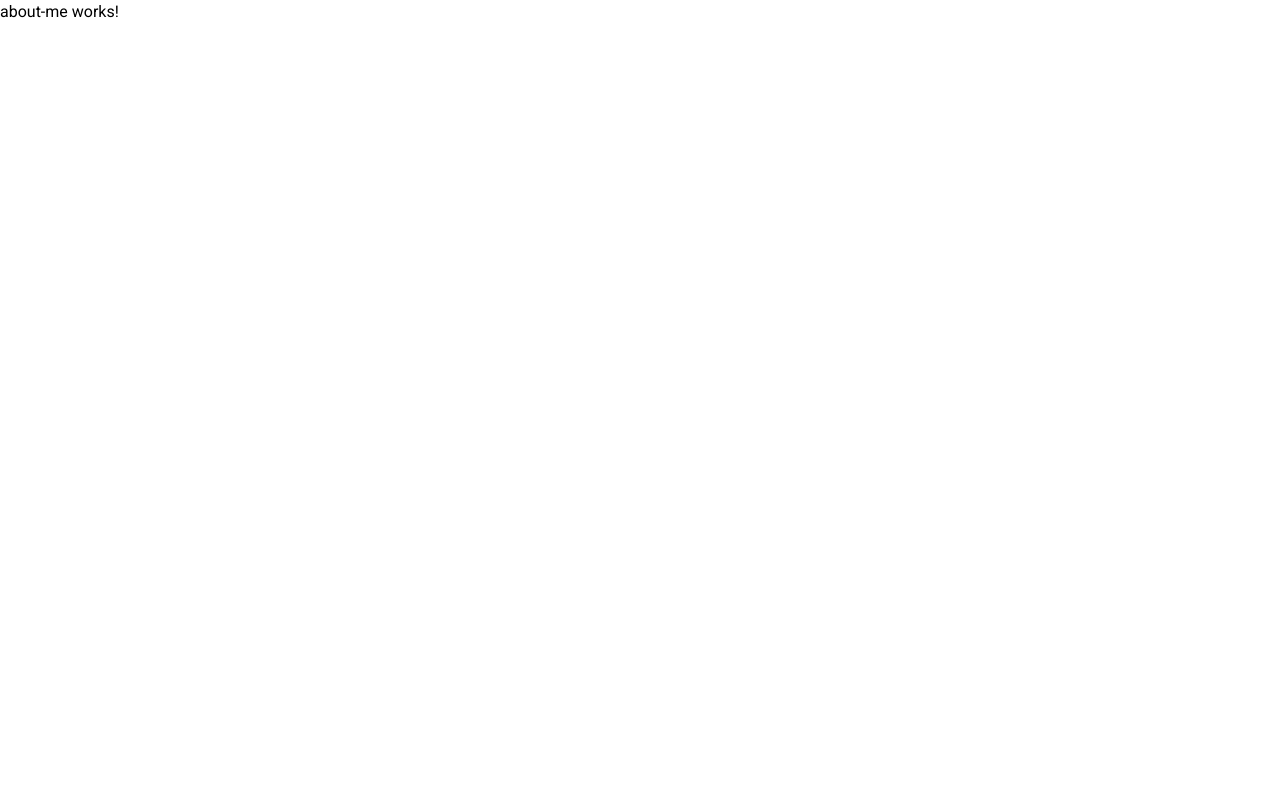
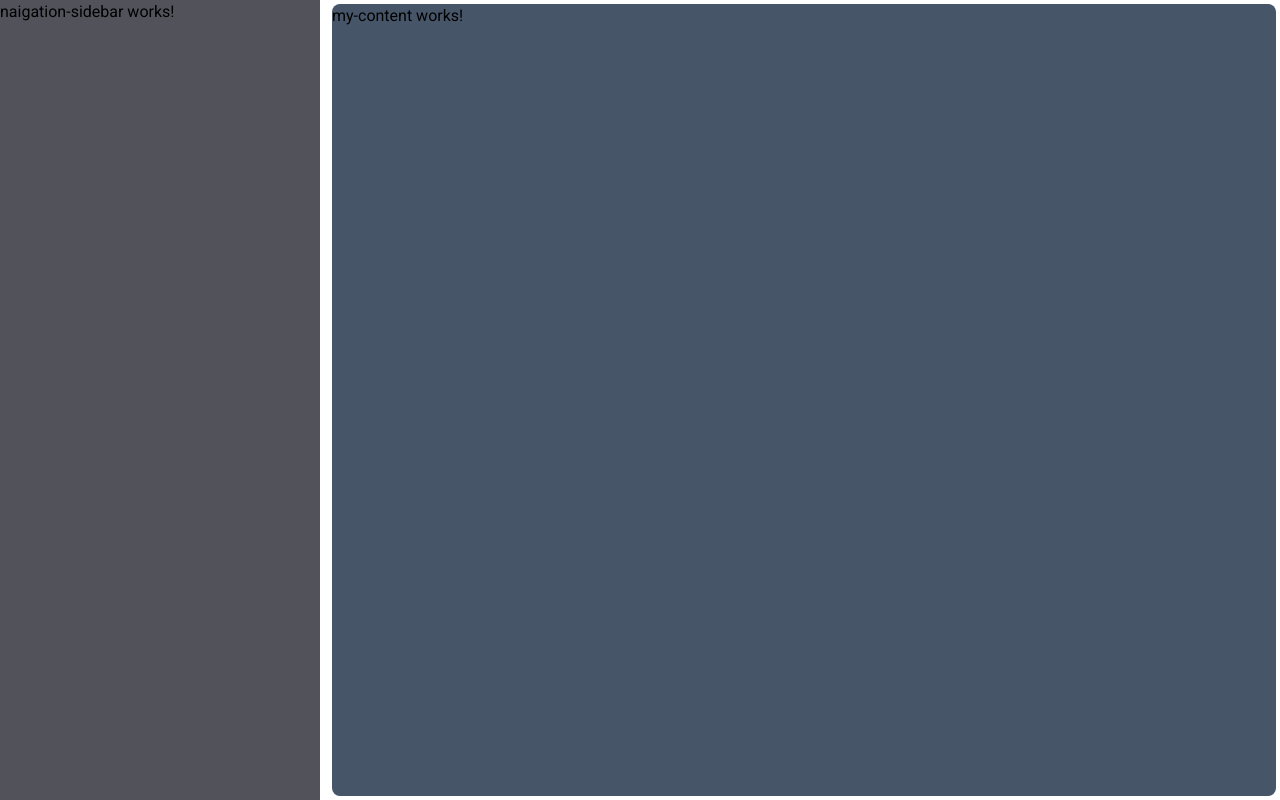
Before and after one commit to AyushHappy/Portfolio, an Angular app: page /about-me in a window 1280 px wide. Built offline with nearby package versions, Linux system fonts and the light colour scheme.

Commit message:
Created About me contents

```diff
--- a/src/app/about-me/about-me.component.html
+++ b/src/app/about-me/about-me.component.html
@@ -1 +1,10 @@
-<p>about-me works!</p>
+<div class="h-full w-full flex flex-row gap-2">
+    <div class="w-1/4 h-full bg-zinc-600">
+        <app-naigation-sidebar></app-naigation-sidebar>
+    </div>
+    <div class=" flex flex-1 p-1" >
+        <div class="flex flex-row w-[100%] rounded-lg justify-start bg-slate-600 h-full  overflow-y-auto no-scrollbar">
+            <app-my-content></app-my-content>
+        </div>
+    </div>
+</div>
--- a/src/app/about-me/about-me.component.ts
+++ b/src/app/about-me/about-me.component.ts
@@ -1,8 +1,10 @@
 import { Component } from '@angular/core';
+import { NaigationSidebarComponent } from "./naigation-sidebar/naigation-sidebar.component";
+import { MyContentComponent } from "./my-content/my-content.component";
 
 @Component({
   selector: 'app-about-me',
-  imports: [],
+  imports: [NaigationSidebarComponent, MyContentComponent],
   templateUrl: './about-me.component.html',
   styleUrl: './about-me.component.css'
 })
--- /dev/null
+++ b/src/app/about-me/my-content/my-content.component.html
@@ -0,0 +1 @@
+<p>my-content works!</p>
--- /dev/null
+++ b/src/app/about-me/naigation-sidebar/naigation-sidebar.component.html
@@ -0,0 +1 @@
+<p>naigation-sidebar works!</p>
--- a/src/styles.css
+++ b/src/styles.css
@@ -3,6 +3,14 @@
 html, body { height: 100%; }
 body { margin: 0; font-family: Roboto, "Helvetica Neue", sans-serif; }
 
+.no-scrollbar::-webkit-scrollbar {
+  display: none;
+}
+.no-scrollbar {
+  -ms-overflow-style: none;  /* IE and Edge */
+  scrollbar-width: none;     /* Firefox */
+}
+
 @tailwind base;
 @tailwind components;
 @tailwind utilities;
```
Also changed, not shown: src/app/about-me/my-content/my-content.component.ts (added, +11 -0 lines), src/app/about-me/naigation-sidebar/naigation-sidebar.component.ts (added, +11 -0 lines), src/app/about-me/my-content/my-content.component.css (added), src/app/about-me/naigation-sidebar/naigation-sidebar.component.css (added).
